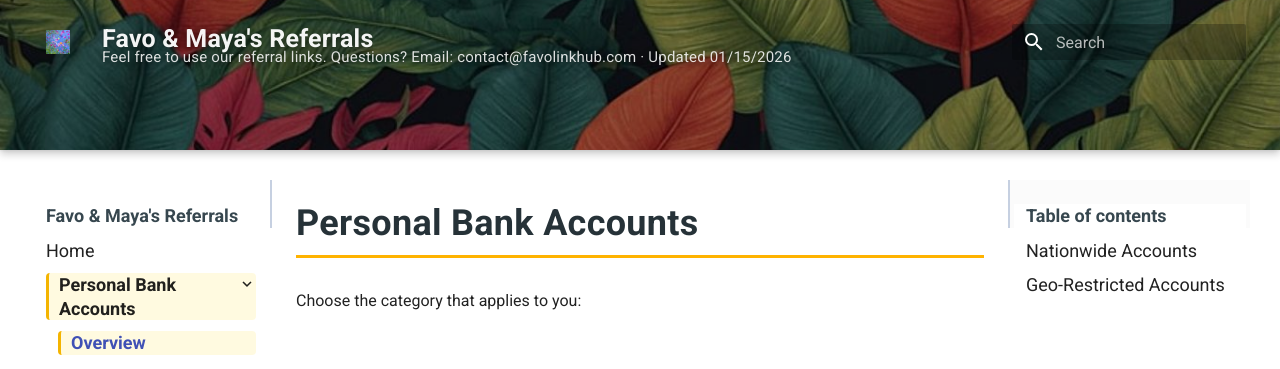
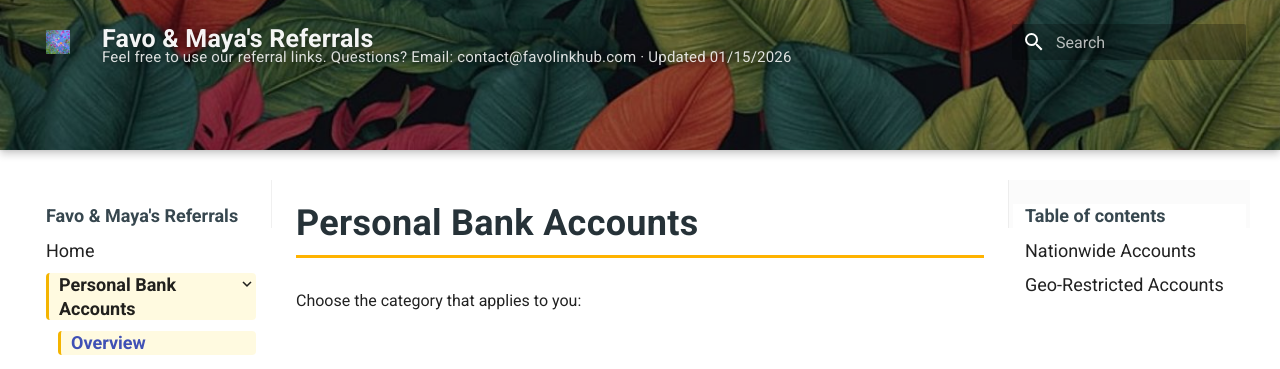
Before and after one commit to whispersofzephyr/favolinkhub-site, an MkDocs documentation site: the page built from docs/personal-bank.md, in a window 1280 px wide. Shown: the top 369 px of the page. Built offline with MkDocs 1.6.1 and Material for MkDocs 9.7.7, drawn with Linux system fonts in a browser that asks for light colours.

Commit message:
Update extra.css

```diff
--- a/docs/stylesheets/extra.css
+++ b/docs/stylesheets/extra.css
@@ -387,24 +387,3 @@ html {
     scroll-padding-top: 6rem;
   }
 }
-
-@media screen and (min-width: 960px) {
-  .md-sidebar--primary {
-    border-right: 1px solid rgba(0, 0, 0, 0.05);
-  }
-
-  .md-sidebar--secondary {
-    border-left: 1px solid rgba(0, 0, 0, 0.05);
-  }
-}
-
-/* === Desktop only: sidebar borders for structure === */
-@media screen and (min-width: 960px) {
-  .md-sidebar--primary {
-    border-right: 2px solid #c6d0e1;
-  }
-
-  .md-sidebar--secondary {
-    border-left: 2px solid #c6d0e1;
-  }
-}
```
